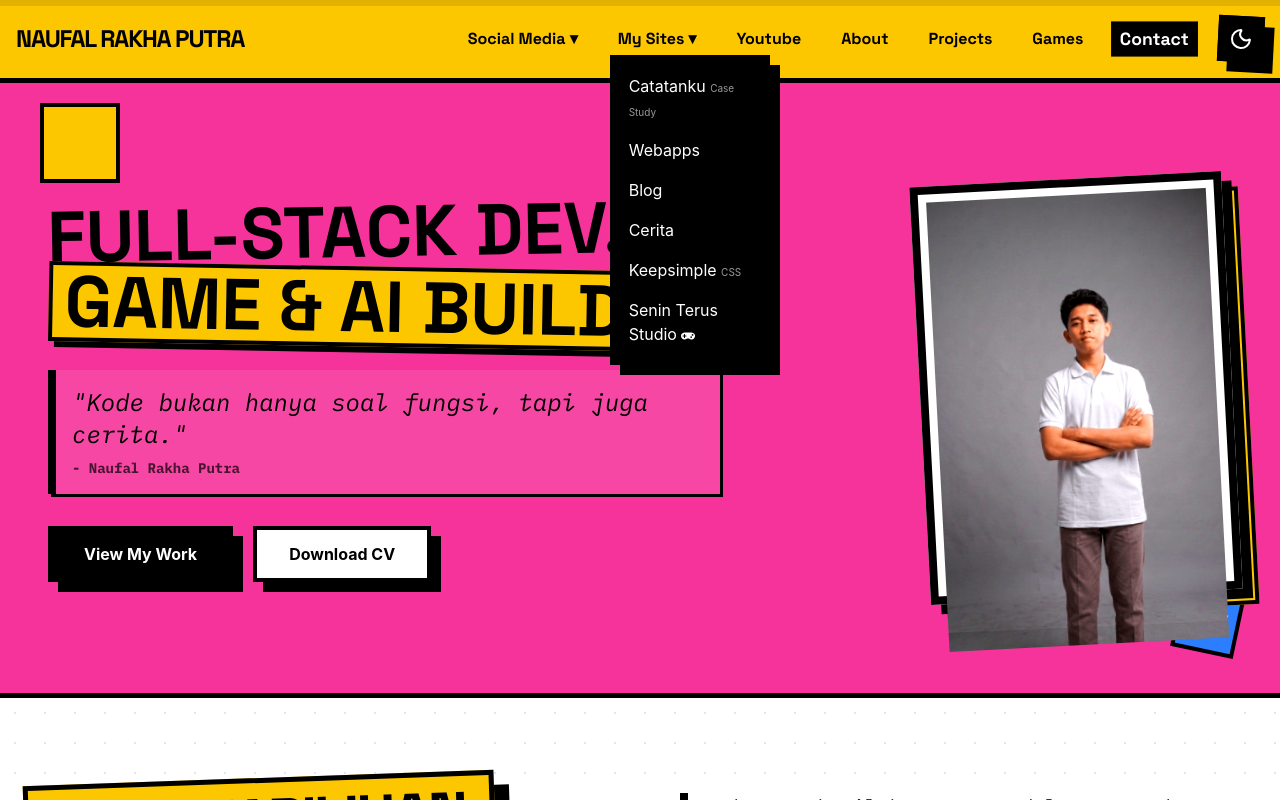
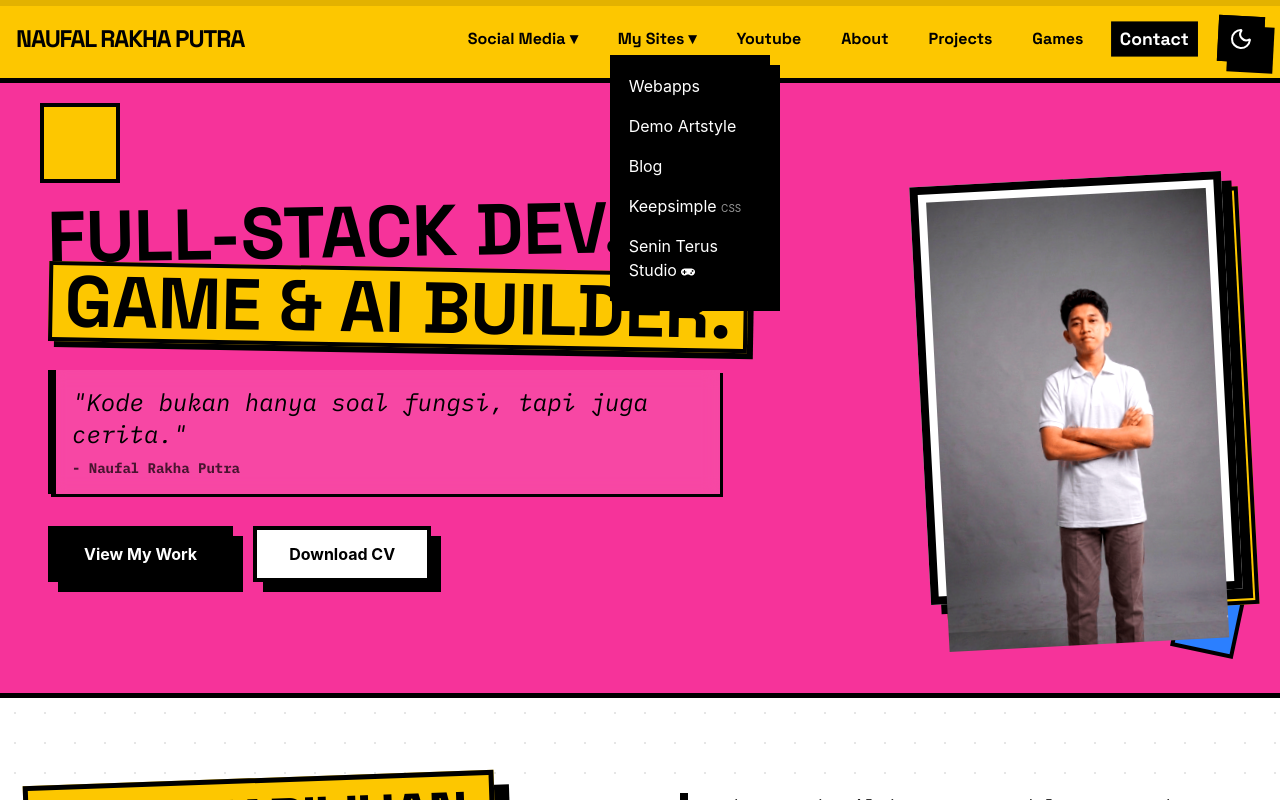
Before and after one commit to sternnaufal/sternnaufal.github.io, a React (Vite) app: page / in a window 1280 px wide. Both pictures are taken after a click on the button "My Sites ▾". Shown: the top 800 px of the page. Built offline with nearby package versions, Linux system fonts and the light colour scheme.

Commit message:
change navbar content

```diff
--- a/src/components/Navbar.jsx
+++ b/src/components/Navbar.jsx
@@ -35,10 +35,9 @@ function Navbar({ darkMode, toggleDarkMode, activeSection }) {
               My Sites ▾
             </button>
             <div className="absolute hidden group-hover:block group-focus-within:block bg-black text-white min-w-40 py-2 shadow-neo border-3 border-black z-50" role="menu">
-              <a href="/projects/catatanku.html" className="block px-4 py-2 hover:bg-white hover:text-black">Catatanku <span className="text-[10px] opacity-60">Case Study</span></a>
               <a href="https://webapps.naufalrakha.my.id" target="_blank" rel="noopener noreferrer" className="block px-4 py-2 hover:bg-white hover:text-black">Webapps</a>
+              <a href="https://demo.naufalrakha.my.id" target="_blank" rel="noopener noreferrer" className="block px-4 py-2 hover:bg-white hover:text-black">Demo Artstyle</a>
               <a href="https://pentingliterasi.blogspot.com" target="_blank" rel="noopener noreferrer" className="block px-4 py-2 hover:bg-white hover:text-black">Blog</a>
-              <a href="https://story.naufalrakha.my.id" target="_blank" rel="noopener noreferrer" className="block px-4 py-2 hover:bg-white hover:text-black">Cerita</a>
               <a href="/keepsimple/" target="_blank" rel="noopener noreferrer" className="block px-4 py-2 hover:bg-white hover:text-black">Keepsimple <span className="text-[10px] opacity-60">CSS</span></a>
               <a href="https://seninterusstudio.vercel.app" target="_blank" rel="noopener noreferrer" className="block px-4 py-2 hover:bg-white hover:text-black">Senin Terus Studio <FaGamepad size={14} className="inline" /></a>
             </div>
```
